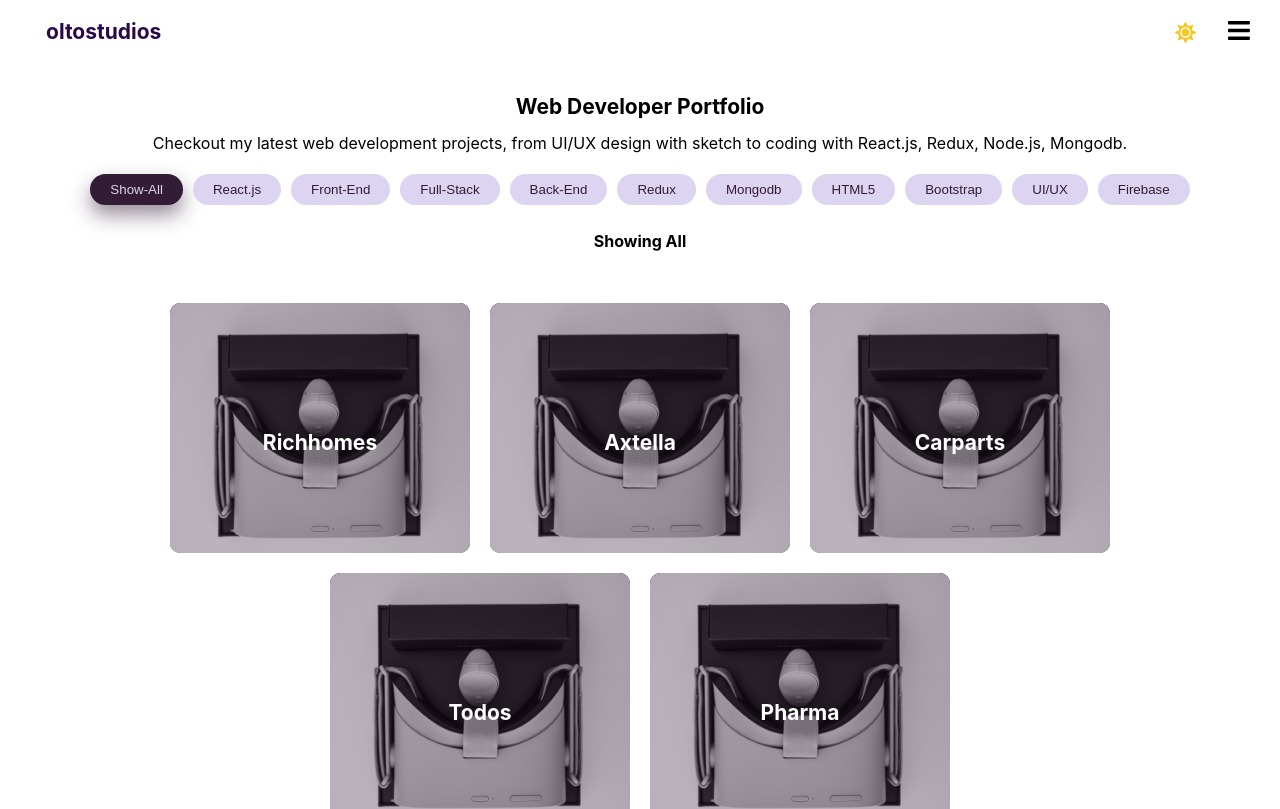
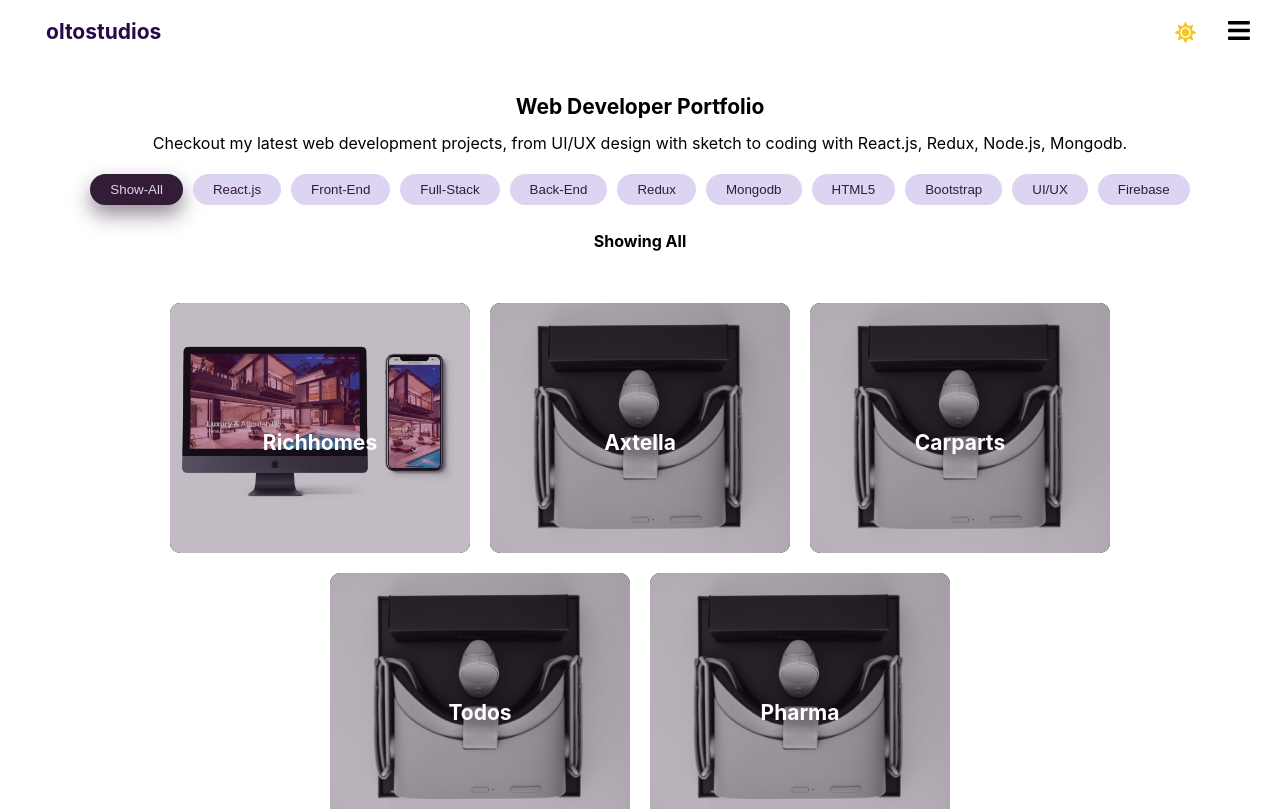
Before and after one commit to tosebikan/oltostudios, a React (Create React App) app: page /portfolio in a window 1280 px wide. Shown: the top 809 px of the page. Built offline with nearby package versions, Linux system fonts and the light colour scheme.

Commit message:
add props to card

```diff
--- a/src/components/Card.js
+++ b/src/components/Card.js
@@ -2,21 +2,13 @@ import React from "react";
 import "./card.css";
 import { Link } from "react-router-dom";
 
-function Card({ title, tech, link }) {
+function Card({ title, tech, link, image1, image2 }) {
   return (
     <Link to={link}>
       <div className="card-container">
-        <img
-          src={require("../images/webimg.png")}
-          alt=""
-          className="card-image"
-        />
+        <img src={image1} alt="" className="card-image" />
         <h1 className="card-image-text">{title}</h1>
-        <img
-          src={require("../images/web2img.png")}
-          alt=""
-          className="card-image2"
-        />
+        <img src={image2} alt="" className="card-image2" />
         <div className="card-tech">
           <p>{tech}</p>
           <p>... see more</p>
--- a/src/components/card.css
+++ b/src/components/card.css
@@ -8,7 +8,7 @@
   overflow: hidden;
   border-radius: 10px;
   z-index: 10;
-  transition: 1s cubic-bezier(0.2, 0.8, 0.2, 1);
+  transition: 1s cubic-bezier(0.2, 0.8, 0.2, 0.5);
 }
 
 .card-container:hover {
@@ -19,7 +19,8 @@
   position: absolute;
   left: 50%;
   transform: translateX(-50%);
-  max-width: 100%;
+  width: 300px;
+  height: 250px;
   border-radius: 10px;
   object-fit: cover;
   opacity: 0.7;
@@ -27,7 +28,8 @@
 }
 .card-image2 {
   position: absolute;
-  max-width: 100%;
+  width: 300px;
+  height: 250px;
   border-radius: 10px;
   object-fit: cover;
   opacity: 0.5;
@@ -38,7 +40,7 @@
 
 .card-image-text {
   position: absolute;
-  /* z-index: 2; */
+
   top: 50%;
   left: 50%;
   transform: translate(-50%, -50%);
@@ -47,8 +49,6 @@
 }
 
 .card-tech {
-  /* display: grid; */
-  /* grid-template-columns: repeat(2, 1fr); */
   position: absolute;
   top: 50%;
   left: 50%;
```
